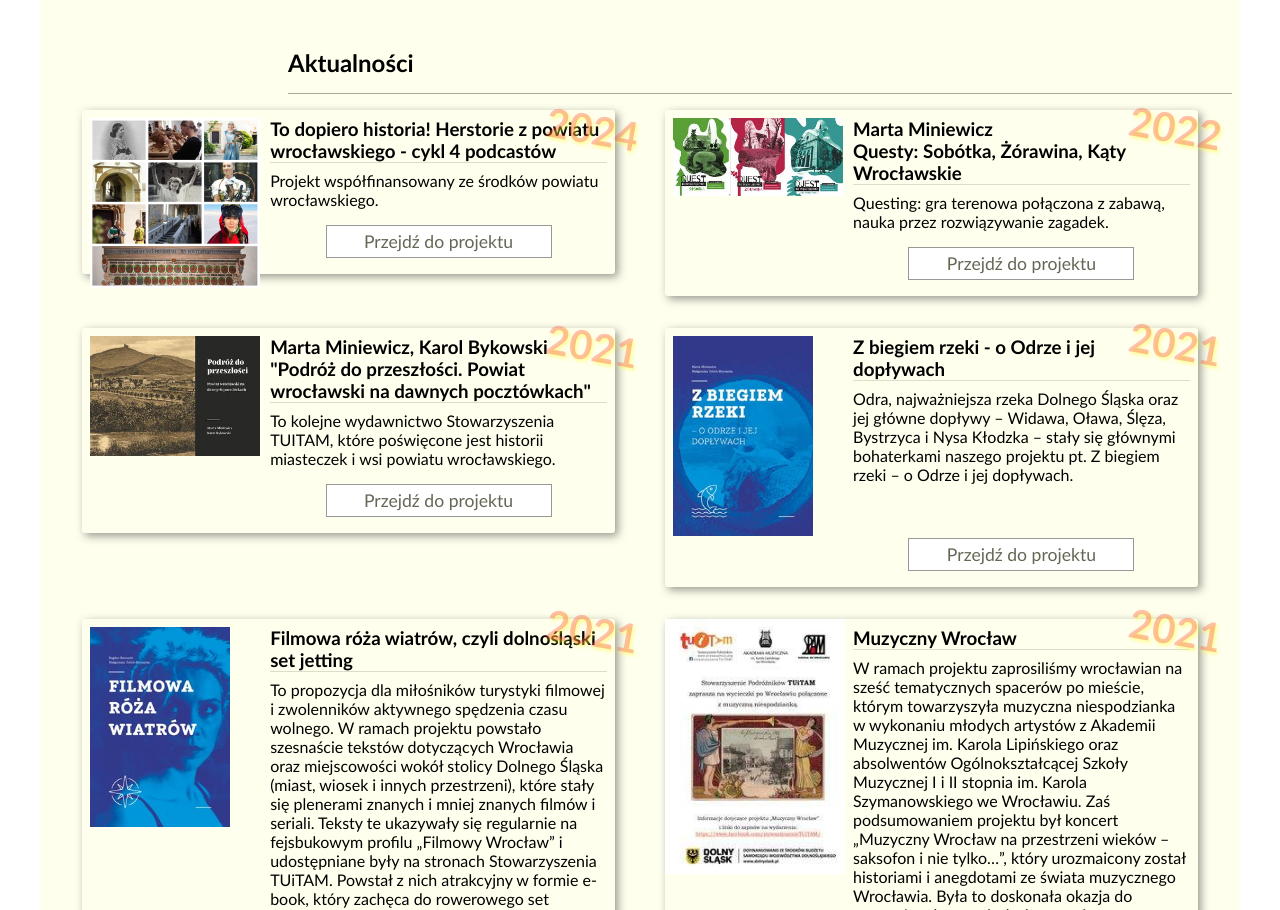
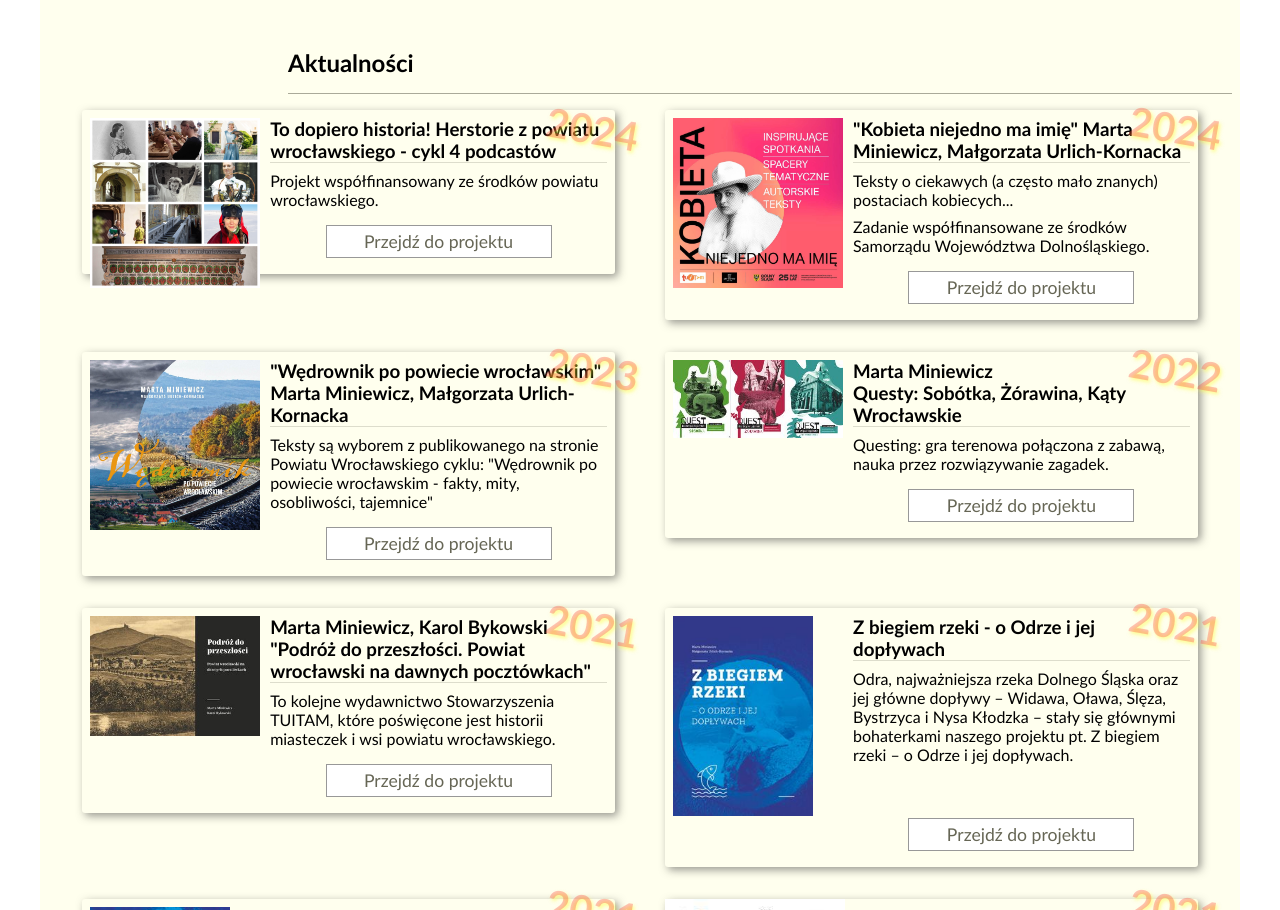
Before and after one commit to tdudkowski/gatsby-tit, a Gatsby site: page / in a window 1280 px wide. Shown: the part 938-1848 px from the top of the page. Built offline with nearby package versions, Linux system fonts and the light colour scheme; Gatsby itself is replaced by a stand-in of ours.

Commit message:
update cpontent

```diff
--- a/src/components/layout.css
+++ b/src/components/layout.css
@@ -300,7 +300,7 @@ section.projects div h3 {
   position: relative;
 }
 
-.y20::before, .y21::before, .y22::before, .y24::before {
+.y20::before, .y21::before, .y22::before, .y23::before, .y24::before {
   position:absolute;
   content: "";
   font-size:2.5rem;
@@ -322,6 +322,10 @@ section.projects div h3 {
 
 .y22::before {
   content: "2022";
+}
+
+.y23::before {
+  content: "2023";
 }
 
 .y24::before {
@@ -375,6 +379,32 @@ section.projects div h3 {
   width: 170px;
   height: 200px;
   background-image: url("../images/herstoria-collage-330.png");
+  background-repeat: no-repeat;
+  background-position: top left;
+  background-size: contain;
+ }
+
+ .project.kobietaimie div::after {
+  position: absolute;
+  content: "";
+  left: .5rem;
+  top: .5rem;
+  width: 170px;
+  height: 200px;
+  background-image: url("../images/Kobieta_niejedno_ma_imie.jpg");
+  background-repeat: no-repeat;
+  background-position: top left;
+  background-size: contain;
+ }
+
+ .project.wedrownik div::after {
+  position: absolute;
+  content: "";
+  left: .5rem;
+  top: .5rem;
+  width: 170px;
+  height: 200px;
+  background-image: url("../images/Wedrownik-po-powiecie-wroclawskim.jpg");
   background-repeat: no-repeat;
   background-position: top left;
   background-size: contain;
--- a/src/pages/index.js
+++ b/src/pages/index.js
@@ -77,6 +77,23 @@ export default ({ data }) => {
             <h3>To dopiero historia! Herstorie z powiatu wrocławskiego - cykl 4 podcastów</h3>
             <p>Projekt współfinansowany ze środków powiatu wrocławskiego.</p>
             <Link to="/to-dopiero-historia" className="link-button">Przejdź do projektu</Link>
+          </div>
+        </div>
+
+        <div className="project kobietaimie y24">
+          <div>
+            <h3>"Kobieta niejedno ma imię" Marta Miniewicz, Małgorzata Urlich-Kornacka</h3>
+            <p>Teksty o ciekawych (a często mało znanych) postaciach kobiecych...</p>
+            <p>Zadanie współfinansowane ze środków Samorządu Województwa Dolnośląskiego.</p>
+            <Link to="/kobieta-niejedno-ma-imie" className="link-button">Przejdź do projektu</Link>
+          </div>
+        </div>
+
+        <div className="project wedrownik y23">
+          <div>
+            <h3>"Wędrownik po powiecie wrocławskim" Marta Miniewicz, Małgorzata Urlich-Kornacka</h3>
+            <p>Teksty są wyborem z publikowanego na stronie Powiatu Wrocławskiego cyklu: "Wędrownik po powiecie wrocławskim - fakty, mity, osobliwości, tajemnice"</p>
+            <Link to="/wedrownik-po-powiecie-wroclawskim" className="link-button">Przejdź do projektu</Link>
           </div>
         </div>
 
```
Also changed, not shown: src/pages/dzialalnosc.js (+18 -0 lines), src/pages/kobieta-niejedno-ma-imie.js (added, +54 -0 lines), src/pages/wedrownik-po-powiecie-wroclawskim.js (added, +42 -0 lines), src/images/Kobieta_niejedno_ma_imie.jpg (added), src/images/Wedrownik-po-powiecie-wroclawskim.jpg (added).
